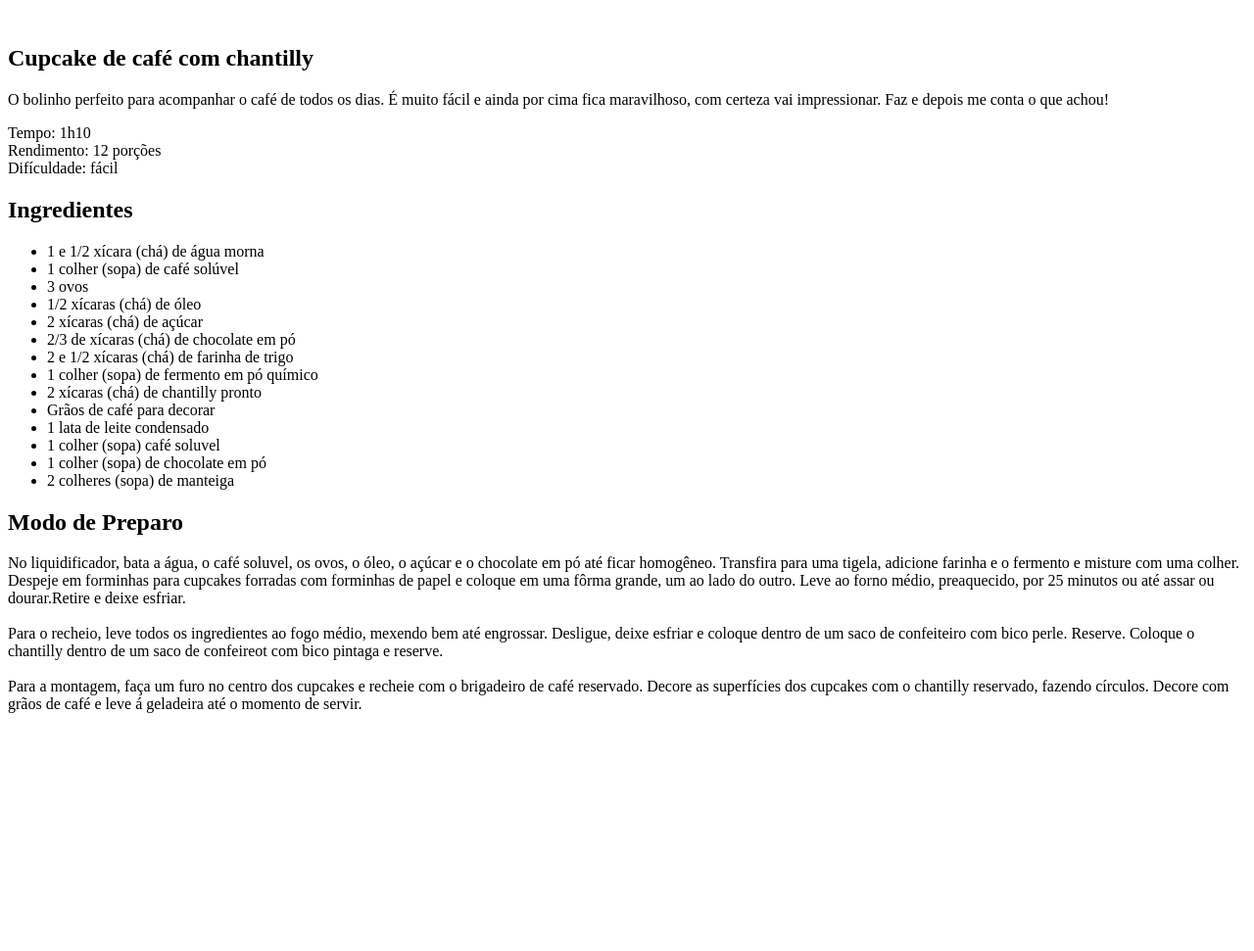
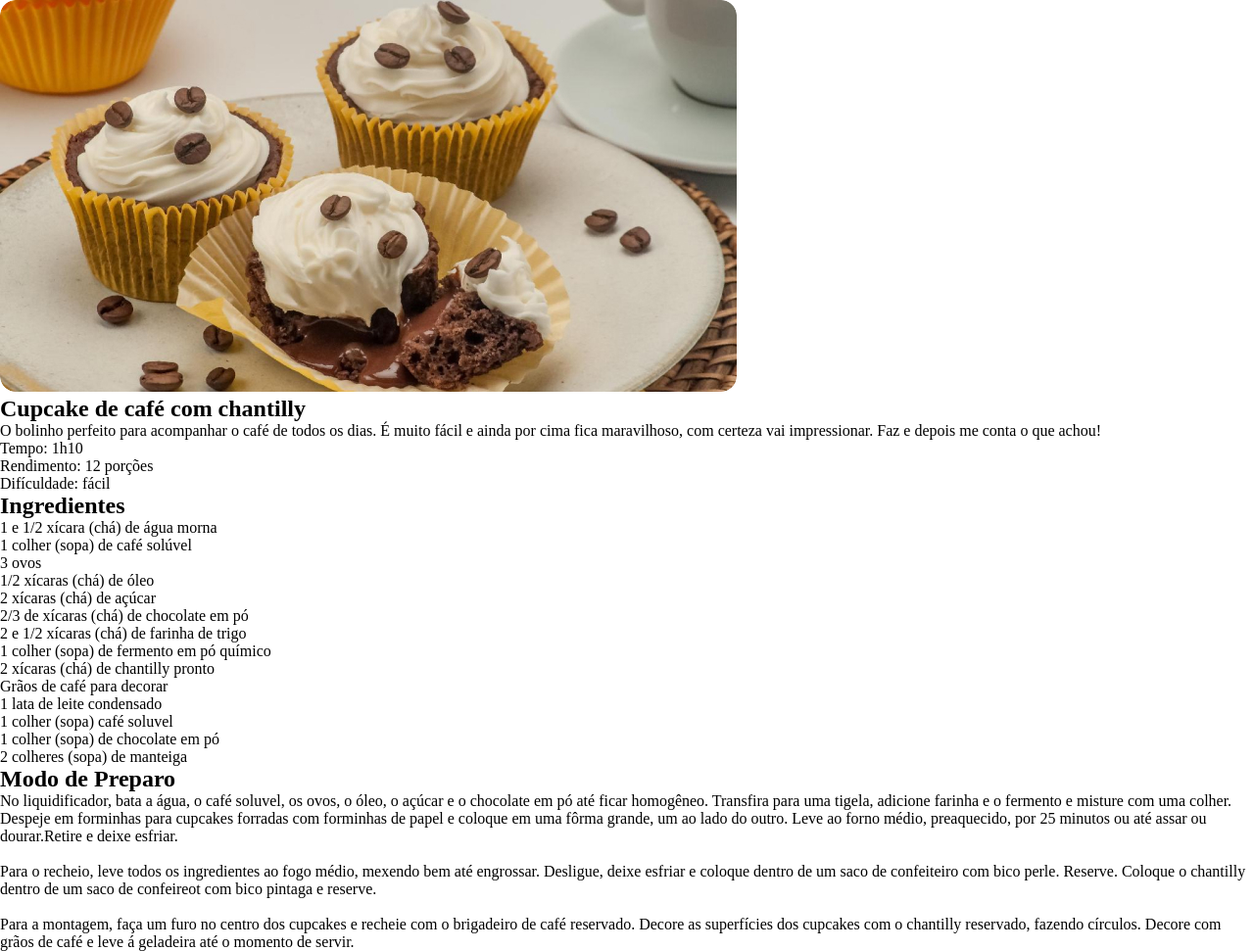
Before and after one commit to gui93araujo/PaginaReceita, a plain HTML site: page index.html in a window 1280 px wide. Shown: the whole page at 98% size. Before the commit the page ends 800 px from the top, so only its background shows below. Drawn offline with Linux system fonts and the light colour scheme.

Commit message:
adicionando imagens e css

```diff
--- a/index.html
+++ b/index.html
@@ -4,10 +4,11 @@
     <meta charset="UTF-8">
     <meta name="viewport" content="width=device-width, initial-scale=1.0">
     <title>Página de receita</title>
+    <link rel="stylesheet" href="style.css">
 </head>
 <body>
     <div id="page">
-        <img src="" alt="">
+        <img src="assets/main-image.jpg" alt="">
         <main>
             <section id="about">
                 <h1>Cupcake de café com chantilly</h1>
--- /dev/null
+++ b/style.css
@@ -0,0 +1,9 @@
+* {
+    margin: 0;
+    padding: 0;
+    box-sizing: border-box;
+}
+
+img {
+    border-radius: 16px;
+}
```
Also changed, not shown: assets/bg-image.jpg (added), assets/main-image.jpg (added).
